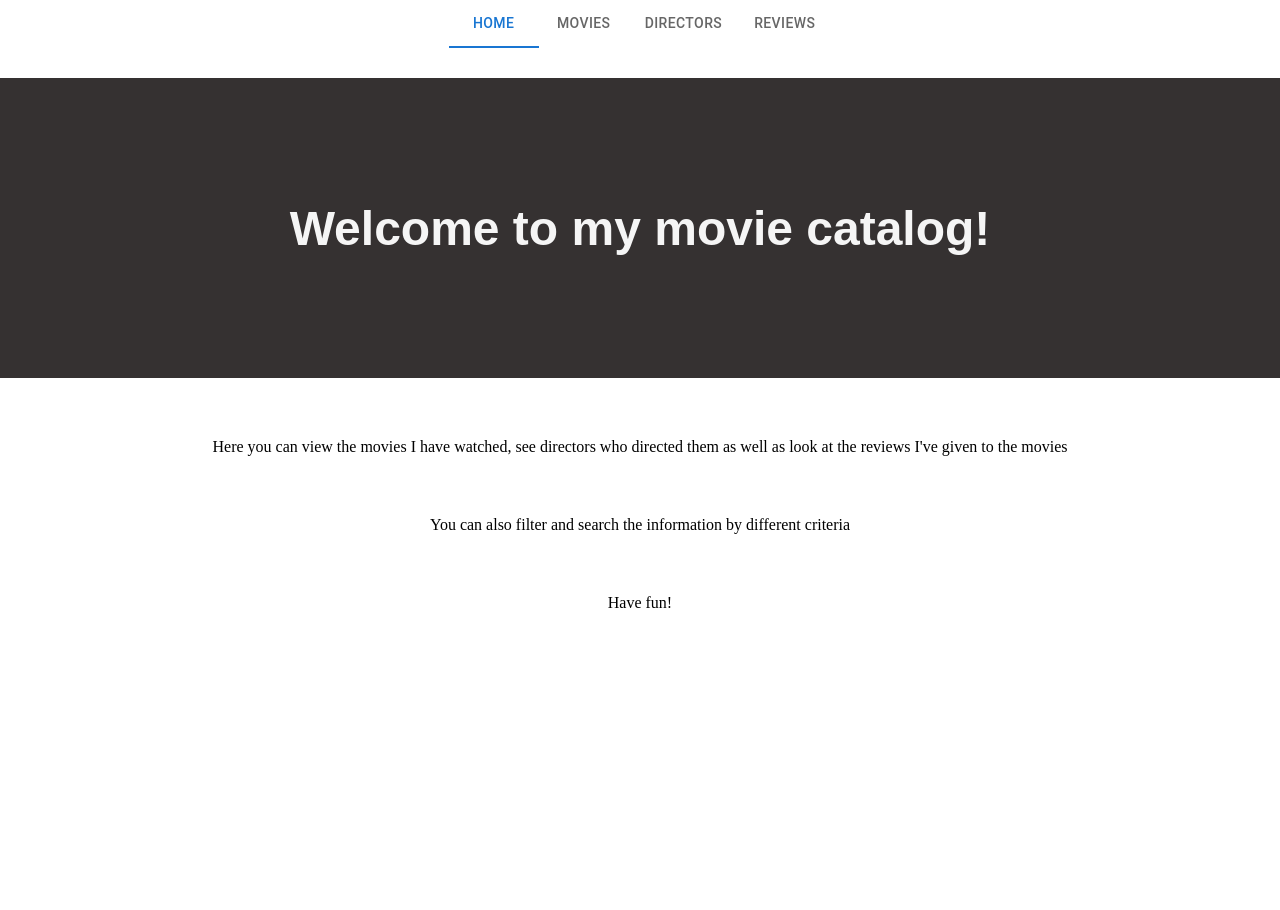
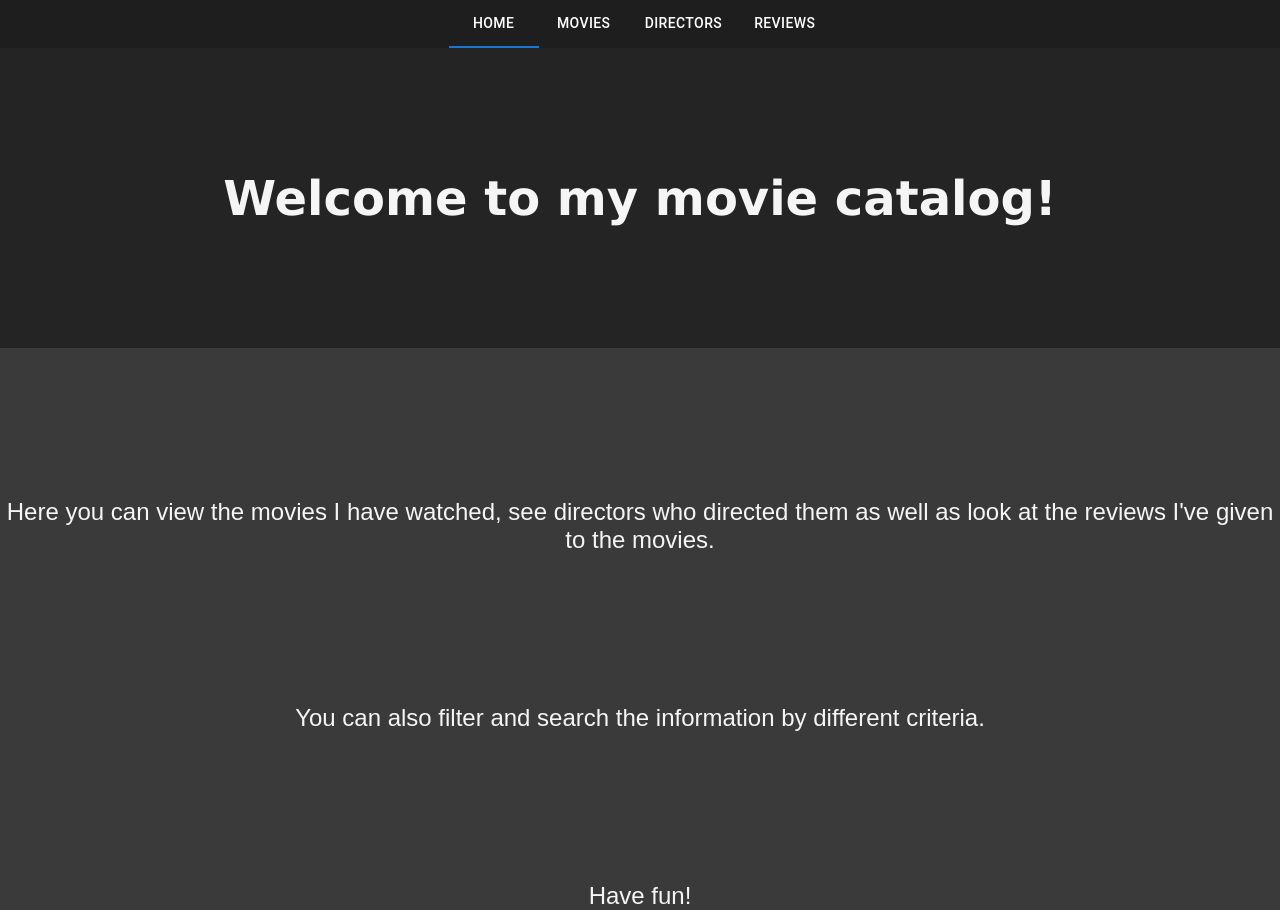
Before and after one commit to joakha/Movie-Catalog-front, a React (Vite) app: page / in a window 1280 px wide. Both pictures are taken after a click on the tab "HOME". Before the commit the page ends 800 px from the top, so only its background shows below. Built offline with nearby package versions, Linux system fonts and the light colour scheme; no server answers.

Commit message:
CSS improvements

```diff
--- a/src/App.jsx
+++ b/src/App.jsx
@@ -9,7 +9,7 @@ import { useState } from 'react';
 
 function App() {
 
-  const [tab, setValue] = useState("1");
+  const [tab, setValue] = useState("2");
 
   const changeTab = (event, newValue) => {
 
@@ -20,11 +20,11 @@ function App() {
   return (
     <>
 
-      <Tabs style={{ marginBottom: "30px" }} value={tab} onChange={changeTab} centered>
-        <Tab label="Home" value="1" />
-        <Tab label="Movies" value="2" />
-        <Tab label="Directors" value="3" />
-        <Tab label="Reviews" value="4" />
+      <Tabs sx={{ paddding: "30px", backgroundColor: "rgb(30, 30, 30)"}} value={tab} onChange={changeTab} centered>
+        <Tab label="Home" value="1" style={{color:"white"}}/>
+        <Tab label="Movies" value="2" style={{color:"white"}} />
+        <Tab label="Directors" value="3" style={{color:"white"}} />
+        <Tab label="Reviews" value="4" style={{color:"white"}} />
       </Tabs>
 
       {tab === "1" && <Home />}
--- a/src/components/Home.jsx
+++ b/src/components/Home.jsx
@@ -8,12 +8,16 @@ const Home = () => {
 
       <h1>Welcome to my movie catalog!</h1>
 
-      <p className='infoParagraph'>Here you can view the movies I have watched,
-        see directors who directed them as well as look at the reviews I've given to the movies</p>
+      <div className='welcomeBox'>
 
-      <p className='infoParagraph'>You can also filter and search the information by different criteria</p>
+        <p className='infoParagraph'>Here you can view the movies I have watched,
+          see directors who directed them as well as look at the reviews I've given to the movies.</p>
 
-      <p className='infoParagraph'>Have fun!</p>
+        <p className='infoParagraph'>You can also filter and search the information by different criteria.</p>
+
+        <p className='infoParagraph'>Have fun!</p>
+
+      </div>
 
     </>
 
--- a/src/components/MovieCard.jsx
+++ b/src/components/MovieCard.jsx
@@ -8,10 +8,10 @@ const MovieCard = (props) => {
 
             <h2 className='card-title'>{props.content.title}</h2>
 
-            <p>{props.content.releaseYear}</p>
-            <p>{props.content.genre}</p>
-            <p>{props.content.director.name}</p>
-            <p className='card-text'>{props.content.length}</p>
+            <p>Released: {props.content.releaseYear}</p>
+            <p>Genre: {props.content.genre}</p>
+            <p>Directed by: {props.content.director.name}</p>
+            <p>Length: {props.content.length} minutes</p>
 
         </div>
 
--- a/src/components/MovieTab.jsx
+++ b/src/components/MovieTab.jsx
@@ -129,9 +129,13 @@ const MovieTab = () => {
 
       <h1>Movies I have Watched</h1>
 
+      <div className="searchBar">
+
         <div>
 
-        <select onChange={sortMovies} defaultValue={"A-Z"}>
+          <label htmlFor="sortDropdown">Sort by:</label>
+
+          <select id="sortDropdown" onChange={sortMovies} defaultValue={"A-Z"}>
 
             <option value="A-Z">A-Z</option>
             <option value="Z-A">Z-A</option>
@@ -146,16 +150,19 @@ const MovieTab = () => {
 
         <div>
 
-        <label htmlFor="searchDropdown">Search by:
+          <label htmlFor="searchDropdown">Search by:</label>
+
           <select id="searchDropdown" ref={searchDropdownRef} defaultValue={"genre"}>
 
             <option value="Genre">Genre</option>
             <option value="Title">Title</option>
 
           </select>
-        </label>
 
-        <input type="text" onChange={searchForMovies} />
+
+          <input type="text" placeholder="Search movies..." onChange={searchForMovies} />
+
+        </div>
 
       </div>
 
--- a/src/components/css/infocard.css
+++ b/src/components/css/infocard.css
@@ -1,30 +1,30 @@
 .card{
     border: 1px solid hsl(0, 0%, 80%);
     border-radius: 10px;
-    box-shadow: 5px 5px 5px hsla(0, 0%, 0%, 0.1);
+    box-shadow: 15px 15px 15px hsla(0, 0%, 100%, 0.1);
     padding: 20px;
     margin: 10px;
     margin-top: 50px;
     width: 400px;
     height: 500px;
-    font-size: 2em;
+    font-size: 1.5em;
     text-align: center;
+    background-color: rgb(36, 36, 36);
 
 }
 
 h2 {
 
     margin-top: 60px;
+    color: whitesmoke;
+    font-family: Verdana, Geneva, Tahoma, sans-serif;
 
 
 }
 
-.card .card-text{
-    font-family: Arial, sans-serif;
-    color: hsl(0, 0%, 30%);
+p {
+
+    margin-top: 25px;
+    color: rgb(218, 211, 211);
+
 }
-
-.card .card-title{
-    font-family: Arial, sans-serif;
-    color: hsl(0, 0%, 20%);
-}
--- a/src/components/css/tab.css
+++ b/src/components/css/tab.css
@@ -6,17 +6,25 @@
 
   }
 
+body {
+
+    background-color: rgb(58, 58, 58);
+
+}
+
 h1 {
 
     display: flex;
     width: 100%;
     height: 300px;
-    background-color: rgb(53, 49, 49);
+    background-color: rgb(36, 36, 36);
     color: whitesmoke;
     justify-content: center;
     align-items: center;
-    font-family: sans-serif;
+    font-family: Verdana, Geneva, Tahoma, sans-serif;
     font-size: 3rem;
+    margin-top: 0;
+
 
 }
 
@@ -26,13 +34,55 @@ h1 {
     flex-wrap: wrap;
     justify-content: center;
     align-items: center;
-    gap: 60px;
+    gap: 40px;
+    background-color: rgb(58, 58, 58);
+    height: 100%;
 
 }
 
 .infoParagraph {
 
+    margin-top: 150px;
     text-align: center;
-    margin-top: 60px;
+    font-size: 1.5rem;
+    color: whitesmoke;
+    font-family: Arial, Helvetica, sans-serif;
 
 }
+
+.searchBar {
+
+    display: flex;
+    justify-content: center;
+    background-color: rgb(58, 58, 58);
+    height: 150px;
+    align-items: center;
+    color: whitesmoke;
+    gap: 200px;
+
+}
+
+label {
+
+    font-family: Arial, Helvetica, sans-serif;
+    margin-right: 5px;
+    font-size: 2em;
+}
+
+select {
+
+    font-size: 25px;
+    padding: 5px;
+    font-family: sans-serif;
+    border-radius: 5px;
+
+}
+
+input {
+
+    padding: 5px;
+    font-size: 25px;
+    border-radius: 5px;
+    margin-left: 5px;
+
+}
```
Lines whose indentation alone changed are shown as unchanged.
